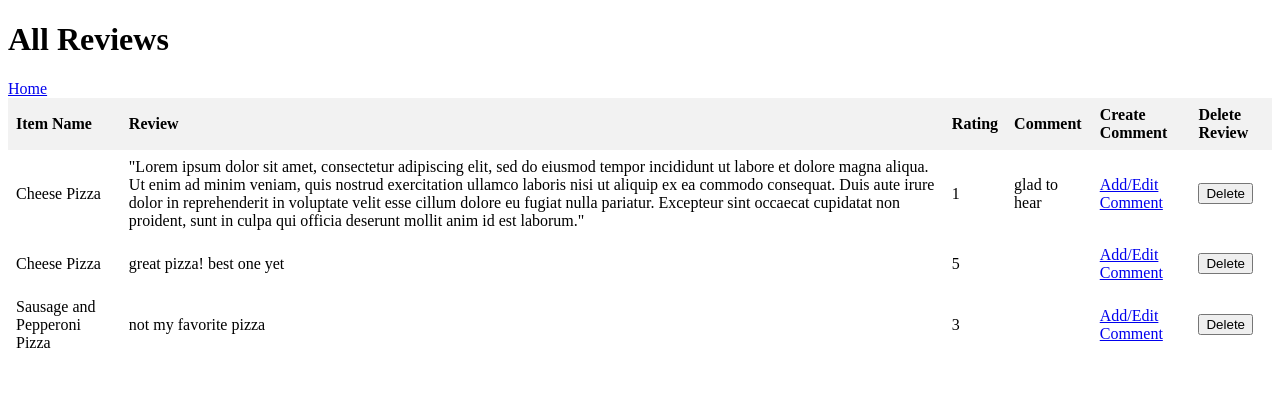
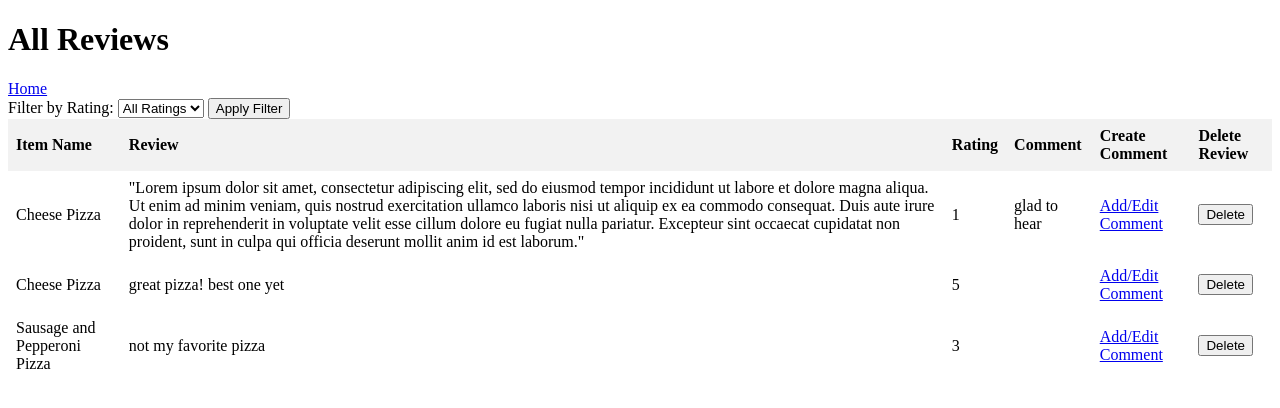
Before and after one commit to DNCHOW1/310_Project, a PHP site: page /employee/display_review.php in a window 1280 px wide. Shown: the top 408 px of the page. Run offline with PHP 8.4, Linux system fonts and the light colour scheme; data comes from the database, SQL or seed files in the repository.

Commit message:
fixed issue with display review

```diff
--- a/employee/display_review.php
+++ b/employee/display_review.php
@@ -19,6 +19,18 @@
 <body>
     <h1>All Reviews</h1>
     <a href="employee_home.php">Home</a>
+    <form method="post">
+        <label for="rating_filter">Filter by Rating:</label>
+        <select id="rating_filter" name="rating_filter">
+            <option value="all" selected>All Ratings</option>
+            <option value="1">1 Star</option>
+            <option value="2">2 Stars</option>
+            <option value="3">3 Stars</option>
+            <option value="4">4 Stars</option>
+            <option value="5">5 Stars</option>
+        </select>
+        <button type="submit">Apply Filter</button>
+    </form>
     <table>
         <tr>
             <th>Item Name</th>
@@ -31,13 +43,18 @@
         <?php
         require_once("../connect_db.php");
         $conn = connect_mysql();
-        if ($_SERVER["REQUEST_METHOD"] == "POST") {
+        if ($_SERVER["REQUEST_METHOD"] == "POST" && isset($_POST['customer_id']) ) {
             $customer_id = $_POST['customer_id'];
             $review_id = $_POST['review_id'];
             $sql = "DELETE FROM Review WHERE Review.item_id= '$review_id' AND Review.customer_id = '$customer_id'";
             mysqli_query($conn, $sql);
         }
-        $sql = "SELECT r.item_id, r.customer_id, r.employee_id, review_date, comment, comment_date, item_name, review, rating FROM `review_and_comment_view` r JOIN Item i ON r.item_id = i.item_id";
+        $rating_filter = isset($_POST['rating_filter']) ? $_POST['rating_filter'] : 'all';
+        if ($rating_filter == 'all') {
+            $sql = "SELECT r.item_id, r.customer_id, r.employee_id, review_date, comment, comment_date, item_name, review, rating FROM `review_and_comment_view` r JOIN Item i ON r.item_id = i.item_id";
+        } else {
+            $sql = "SELECT r.item_id, r.customer_id, r.employee_id, review_date, comment, comment_date, item_name, review, rating FROM `review_and_comment_view` r JOIN Item i ON r.item_id = i.item_id WHERE r.rating = $rating_filter";
+        }
         $result = mysqli_query($conn, $sql);
         while ($row = mysqli_fetch_assoc($result)) {
             echo "<tr>";
```
